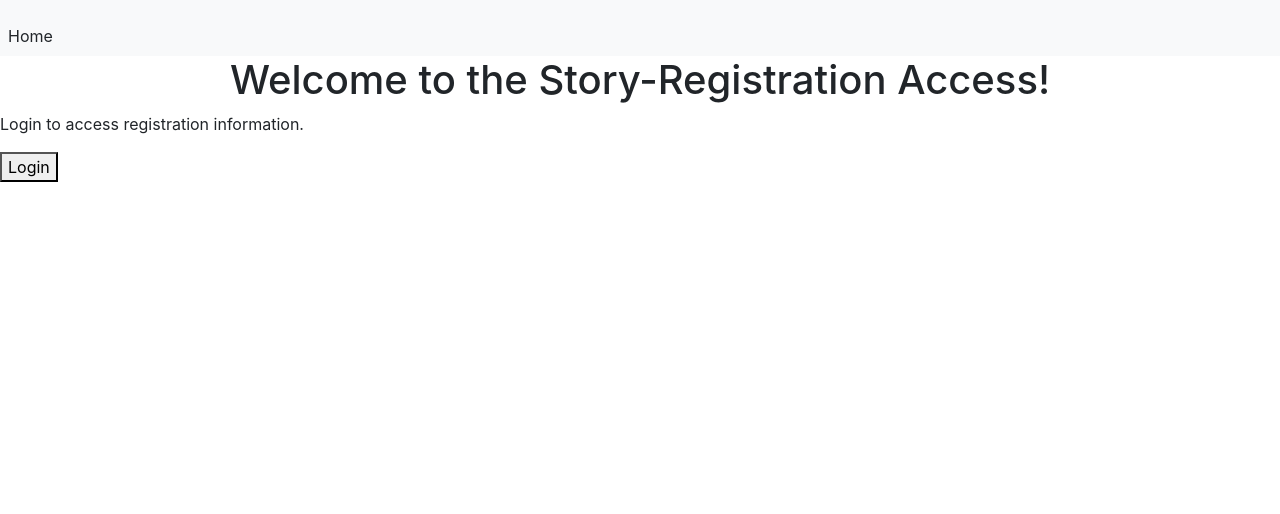
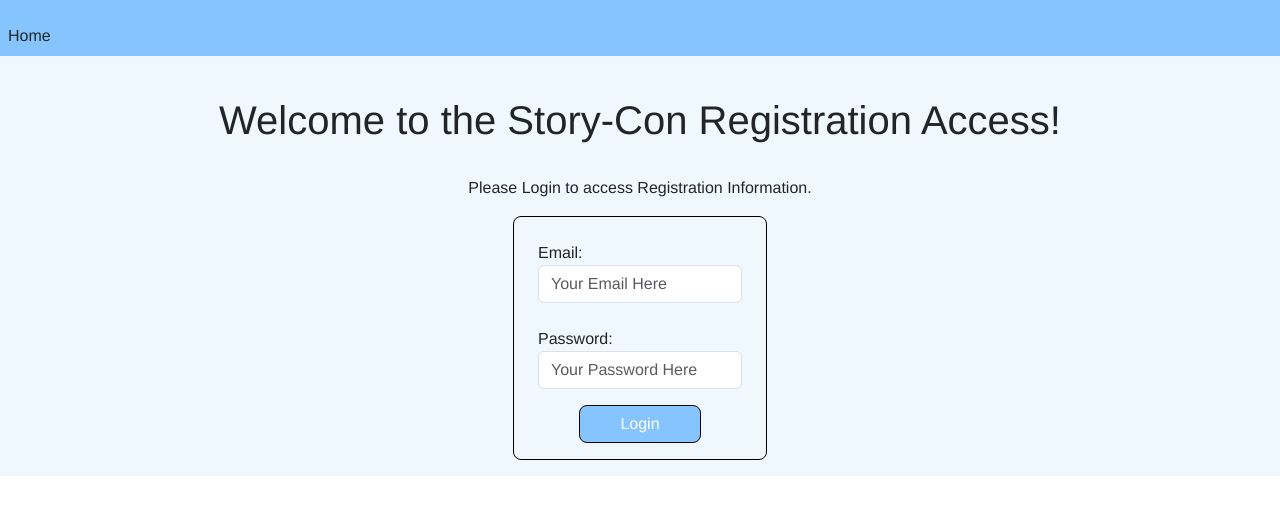
Before and after one commit to elliejeanclark/story-con-registration, a React (Create React App) app in the folder story-con/: page / in a window 1280 px wide. Shown: the top 514 px of the page. Built offline with nearby package versions, Linux system fonts and the light colour scheme; the HTML template or start-up script is replaced by a standard one.

Commit message:
done some basic styling.

```diff
--- a/story-con/src/App.css
+++ b/story-con/src/App.css
@@ -3,11 +3,50 @@
     justify-content: space-between;
     align-items: center;
     padding: 0.5rem;
-    background-color: #f8f9fa;
+    background-color: rgb(133, 196, 255);
 }
 
 .page-title {
     display: flex;
     justify-content: center;
     align-items: center;
+    padding: 1.5rem;
 }
+
+.app {
+    font-family: Helvetica, Arial, Sans-Serif;
+    display: flex;
+    flex-direction: column;
+    flex: 1;
+}
+
+.body {
+    display: flex;
+    flex-direction: column;
+    align-items: center;
+    padding: 1rem;
+    background-color: aliceblue;
+}
+
+#login-form {
+    display: flex;
+    flex-direction: column;
+    align-items: center;
+    padding: 1rem;
+    border: 1px solid black;
+    border-radius: 0.5rem;
+}
+
+#login-button {
+    background-color: rgb(133, 196, 255);
+    border: 1px solid black;
+    border-radius: 0.5rem;
+    padding-left: 2.5rem;
+    padding-right: 2.5rem;
+    cursor: pointer;
+}
+
+#form-field {
+    margin-bottom: 0.5rem;
+    padding: 0.5rem;
+}
--- a/story-con/src/App.jsx
+++ b/story-con/src/App.jsx
@@ -25,8 +25,8 @@ function App() {
               </menu>
             </nav>
           </header>
-          <div class="body">
-            <h1 class="page-title"> This website hasn't really been implemented yet. So...Thanks for stopping by I guess. 😛 </h1>
+          <div className="body">
+            <h1 className="page-title"> This website hasn't really been implemented yet. So...Thanks for stopping by I guess. 😛 </h1>
             <button onClick={logout}>Logout</button>
           </div>
         </div>
@@ -41,10 +41,20 @@ function App() {
               </menu>
             </nav>
           </header>
-          <div class="body">
-            <h1 class="page-title"> Welcome to the Story-Registration Access! </h1>
-            <p>Login to access registration information.</p>
-            <button onClick={login}>Login</button>
+          <div className="body">
+            <h1 className="page-title"> Welcome to the Story-Con Registration Access! </h1>
+            <p>Please Login to access Registration Information.</p>
+            <form id="login-form">
+              <div className="form-group" id="form-field">
+                <label htmlFor="email">Email:</label>
+                <input type="email" className="form-control" id="email" placeholder="Your Email Here"/>
+              </div>
+              <div className="form-group" id="form-field">
+                <label htmlFor="password">Password:</label>
+                <input type="password" className="form-control" id="password" placeholder="Your Password Here"/>
+              </div>
+              <button id="login-button" type="submit" className="btn btn-primary" onClick={login}>Login</button>
+            </form>
           </div>
         </div>
       )}
```
